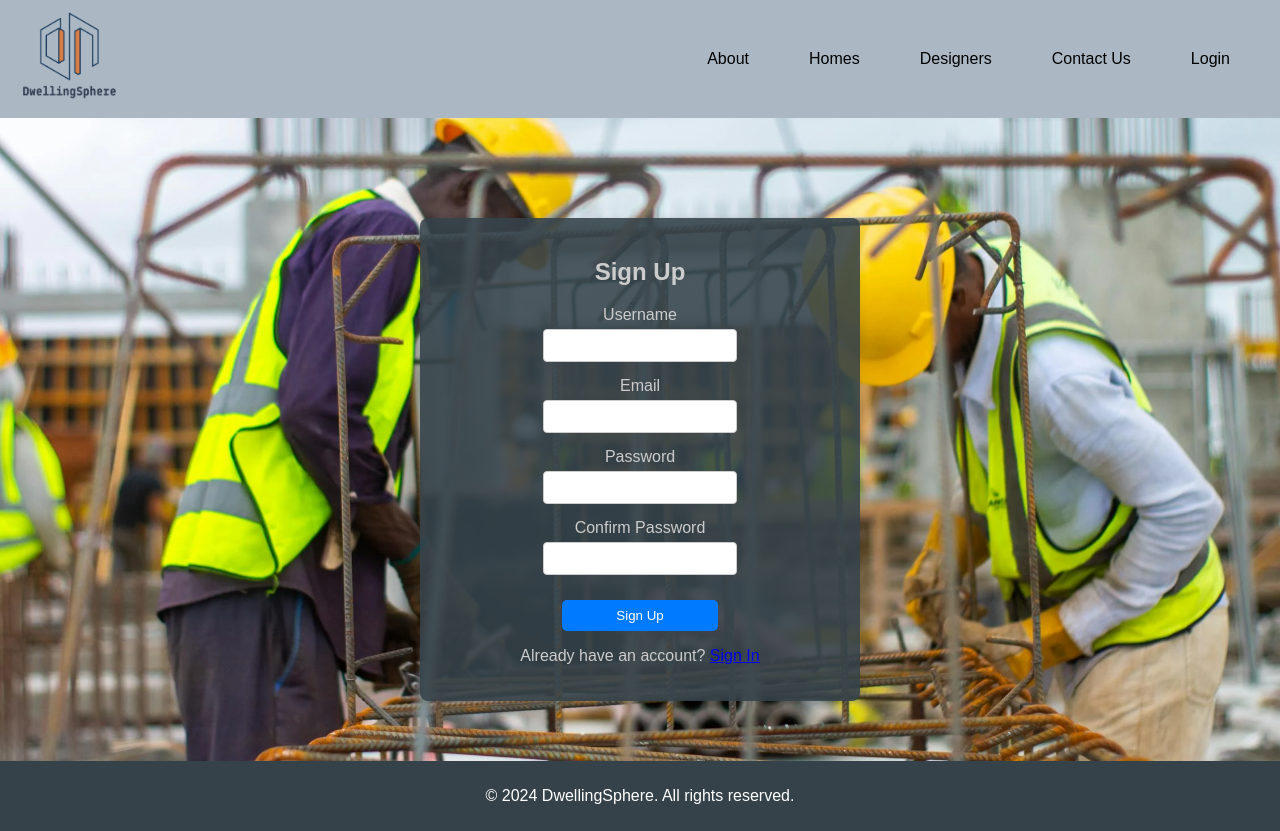
After one commit to Reemaalbrahim/DwellingSphere, a Django app: page /signup/ in a window 1280 px wide. The commit adds this page. Run offline with Django 5.2, Linux system fonts and the light colour scheme.

Commit message:
Adding the signin and signup pages

```diff
--- a/DwellingSphere/main_app/templates/main_app/base.html
+++ b/DwellingSphere/main_app/templates/main_app/base.html
@@ -25,7 +25,7 @@
             </div>
             <a href="{% url 'designers:designers_list_view' %}">Designers</a>
             <a href="{% url 'main_app:contact_view' %}">Contact Us</a>
-            <a href="#">Login</a>
+            <a href="{% url 'main_app:signin_view' %}">Login</a>
         </nav>
     </header>
     <main>
--- /dev/null
+++ b/DwellingSphere/main_app/templates/main_app/sign_up.html
@@ -0,0 +1,102 @@
+{% extends 'main_app/base.html' %}
+{% load static %}
+
+{% block title %}Sign Up{% endblock %}
+
+{% block content %}
+<style>
+    body {
+        background-image: url('{% static "images/signup.png" %}'); /* Use the same background image */
+        background-size: cover;
+        background-position: center;
+        height: 100vh;
+        margin: 0;
+    }
+
+    .form-container {
+        max-width: 400px;
+        margin: auto;
+        padding: 20px;
+        background-color: #35424ae0;
+        border-radius: 8px;
+        box-shadow: 0 2px 10px rgba(0, 0, 0, 0.1);
+        margin-top: 100px;
+        margin-bottom: 40px;
+        color: #ccc;
+        display: flex; /* Use flexbox for centering */
+        flex-direction: column; /* Stack items vertically */
+        align-items: center; /* Center items horizontally */
+        text-align: center; /* Center text */
+    }
+
+    .form-container h2 {
+        margin-bottom: 20px;
+    }
+
+    .form-group {
+        margin-bottom: 15px;
+        width: 100%; /* Ensure full width for the form group */
+    }
+
+    .form-group label {
+        display: block;
+        margin-bottom: 5px;
+    }
+
+    .form-group input {
+        width: 90%; /* Adjusted width for smaller fields */
+        padding: 8px; /* Slightly smaller padding */
+        border: 1px solid #ccc;
+        border-radius: 4px;
+    }
+
+    .submit-button {
+        width: 80%; /* Adjusted width for a smaller button */
+        padding: 8px; /* Smaller padding */
+        background-color: #007bff;
+        color: white;
+        border: none;
+        border-radius: 5px;
+        cursor: pointer;
+        margin-top: 10px; /* Add margin for spacing */
+    }
+
+    .submit-button:hover {
+        background-color: #0056b3;
+    }
+
+    .error-message {
+        color: red;
+        font-size: 0.9em;
+        margin-top: 5px;
+    }
+</style>
+
+<div class="form-container">
+    <h2>Sign Up</h2>
+    {% if error_message %}
+        <div class="error-message">{{ error_message }}</div>
+    {% endif %}
+    <form method="POST">
+        {% csrf_token %}
+        <div class="form-group">
+            <label for="username">Username</label>
+            <input type="text" id="username" name="username" required>
+        </div>
+        <div class="form-group">
+            <label for="email">Email</label>
+            <input type="email" id="email" name="email" required>
+        </div>
+        <div class="form-group">
+            <label for="password">Password</label>
+            <input type="password" id="password" name="password" required>
+        </div>
+        <div class="form-group">
+            <label for="confirm_password">Confirm Password</label>
+            <input type="password" id="confirm_password" name="confirm_password" required>
+        </div>
+        <button type="submit" class="submit-button">Sign Up</button>
+    </form>
+    <p>Already have an account? <a href="{% url 'main_app:signin_view' %}">Sign In</a></p>
+</div>
+{% endblock %}
--- a/DwellingSphere/main_app/urls.py
+++ b/DwellingSphere/main_app/urls.py
@@ -7,4 +7,6 @@ urlpatterns = [
     path('', views.home_view, name='home_view'),  # Home page
     path('contact/', views.contact_view, name='contact_view'),
     path('contact/success/', views.contact_success_view, name='contact_success_view'),
+    path('signin/', views.signin_view, name='signin_view'),  # Sign In page
+    path('signup/', views.signup_view, name='signup_view'),  # Sign Up page
 ]
--- a/DwellingSphere/main_app/views.py
+++ b/DwellingSphere/main_app/views.py
@@ -1,4 +1,7 @@
-from django.shortcuts import render
+from django.shortcuts import render, redirect
+from django.contrib.auth import authenticate, login
+from django.contrib.auth.models import User
+from django.contrib import messages
 from .forms import ContactForm
 
 def home_view(request):
@@ -17,3 +20,34 @@ def contact_view(request):
 
 def contact_success_view(request):
     return render(request, 'main_app/contact_success.html')
+
+def signin_view(request):
+    if request.method == 'POST':
+        username = request.POST['username']
+        password = request.POST['password']
+        user = authenticate(request, username=username, password=password)
+        if user is not None:
+            login(request, user)
+            return redirect('main_app:home_view')  # Redirect to home after successful login
+        else:
+            messages.error(request, "Invalid username or password.")
+    return render(request, 'main_app/sign_in.html')
+
+def signup_view(request):
+    if request.method == 'POST':
+        username = request.POST['username']
+        email = request.POST['email']
+        password = request.POST['password']
+        confirm_password = request.POST['confirm_password']
+
+        if password == confirm_password:
+            try:
+                user = User.objects.create_user(username=username, email=email, password=password)
+                user.save()
+                messages.success(request, "Account created successfully! You can now sign in.")
+                return redirect('main_app:signin_view')
+            except:
+                messages.error(request, "Username already exists.")
+        else:
+            messages.error(request, "Passwords do not match.")
+    return render(request, 'main_app/sign_up.html')
```
Also changed, not shown: DwellingSphere/main_app/templates/main_app/sign_in.html (added, +94 -0 lines), DwellingSphere/main_app/static/images/signin.jpeg (added), DwellingSphere/main_app/static/images/signup.png (added).
